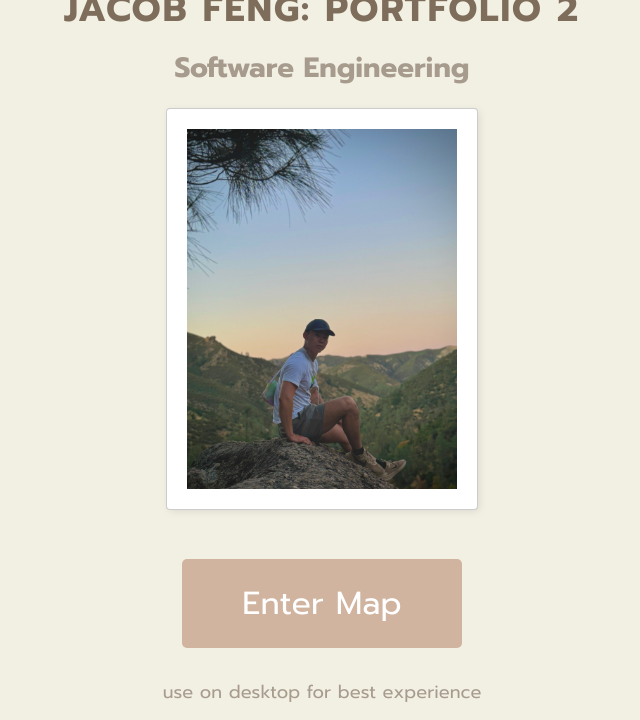
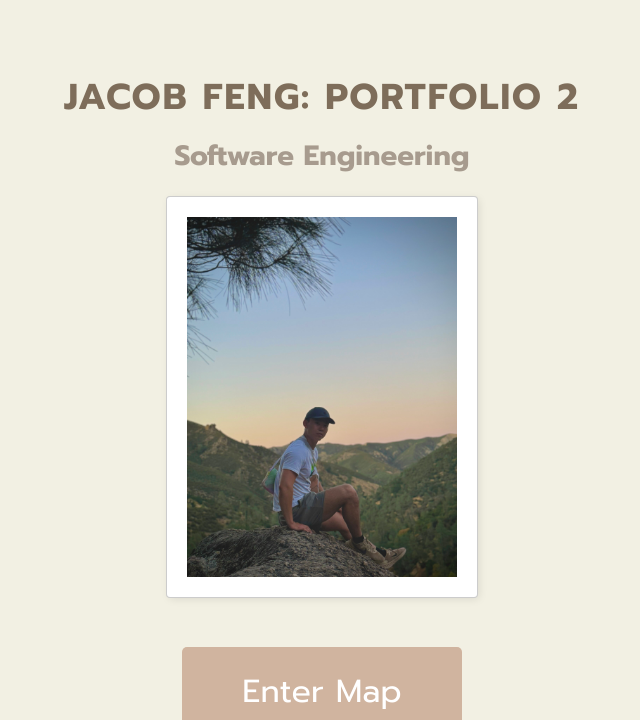
Before and after one commit to peanutChowder/portfolio2, a website built with Vite: page index.html in a window 1280 px wide. Shown: the top 720 px of the page, without its empty margins (318-958 px from the left). Built offline with nearby package versions, Linux system fonts and the light colour scheme.

Commit message:
Fixed title overflow issue

```diff
--- a/public/landingPage.css
+++ b/public/landingPage.css
@@ -8,7 +8,7 @@ body, html {
 #landing-page {
     display: flex;
     flex-direction: column;
-    justify-content: center;
+    justify-content: flex-start;
     align-items: center;
     height: 100%;
     background-color: rgba(255, 253, 240, 0.95);
@@ -53,7 +53,7 @@ hr {
     flex-direction: column;
     justify-content: space-around;
     text-align: center;
-    margin-top: 30%;
+    margin-top: 20px;
 }
 
 #landing-page img {
```
